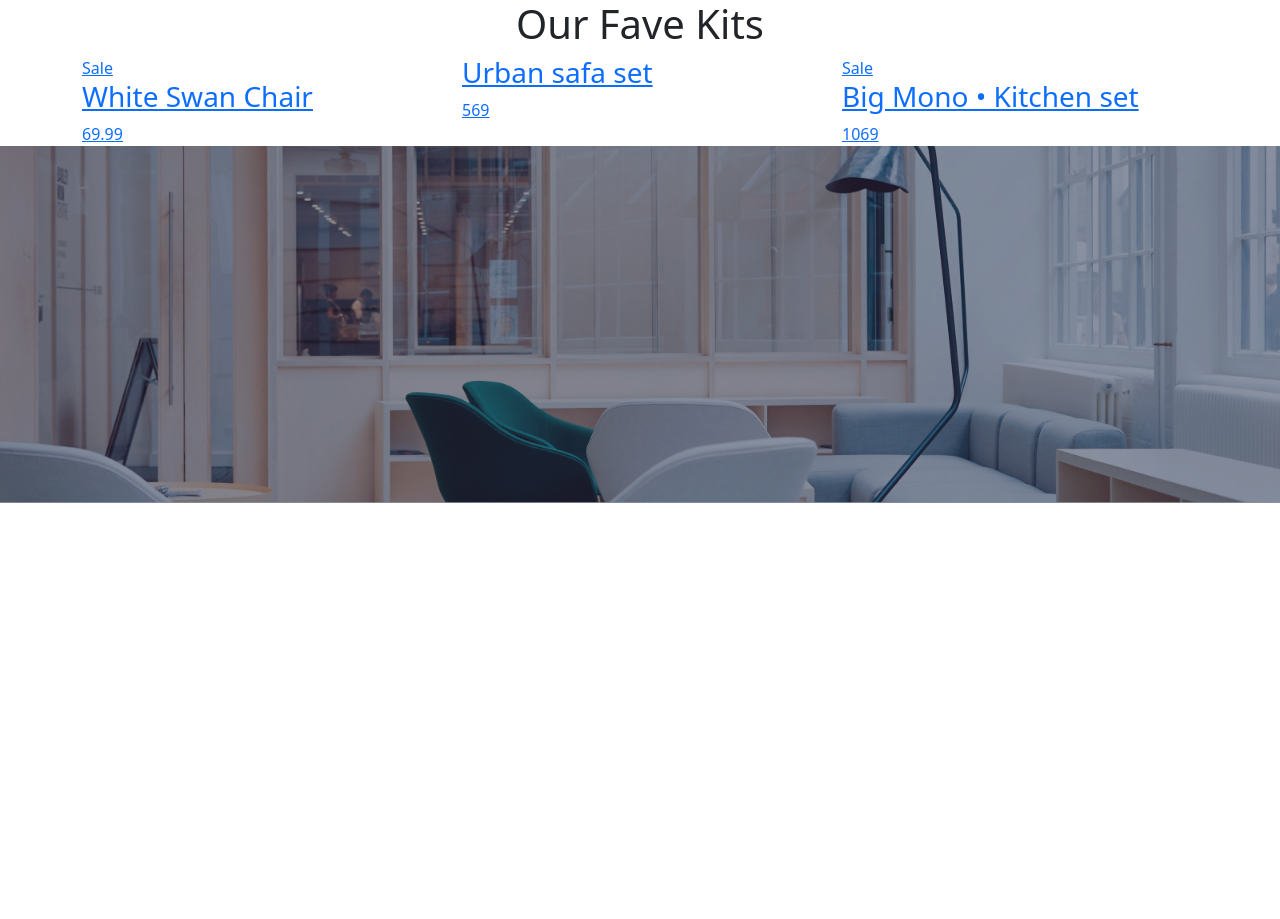
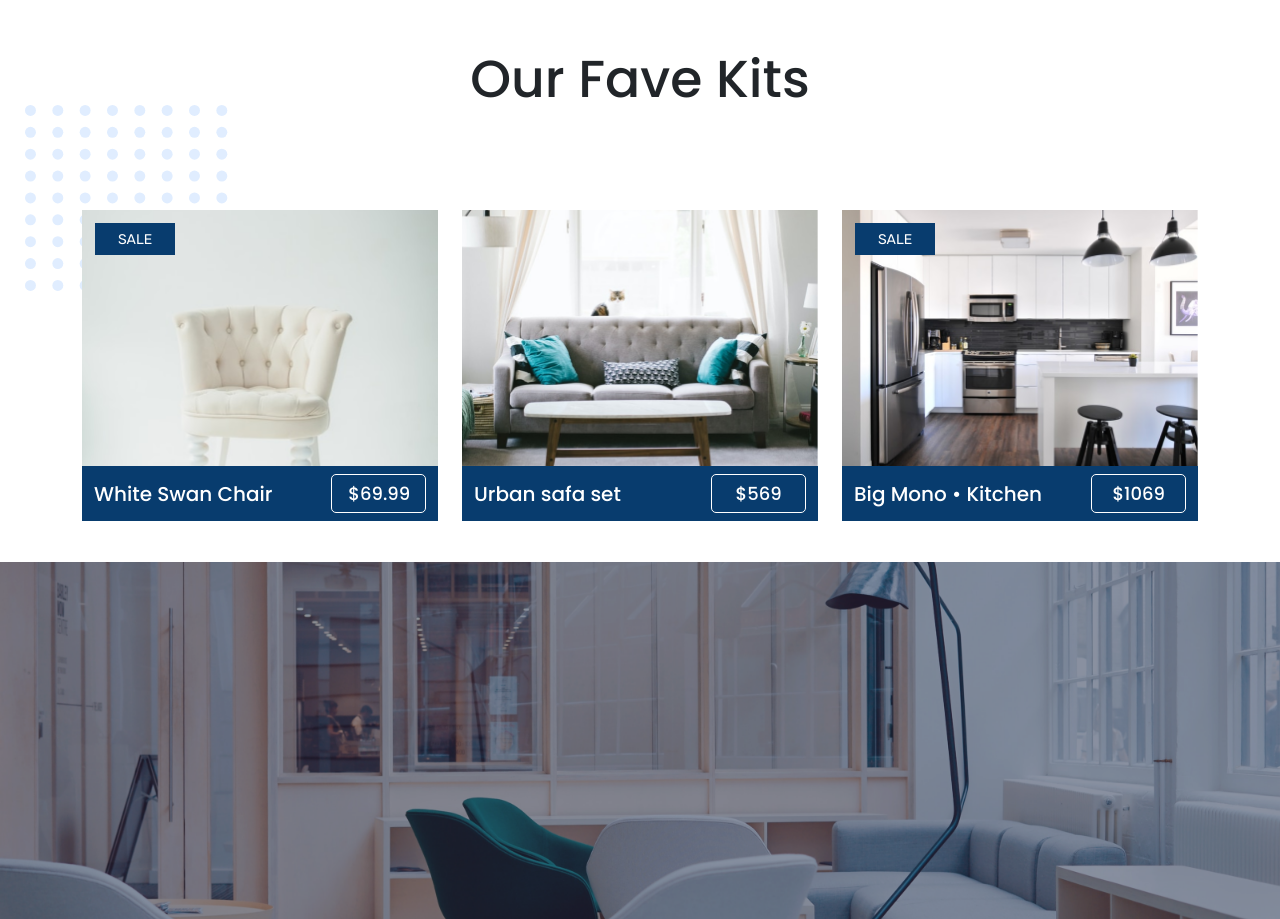
Before and after one commit to MOROZOVcode/Fave-kits, a plain HTML site: page index.html in a window 1280 px wide. Shown: the top 919 px of the page. Before the commit the page ends 800 px from the top, so only its background shows below. Drawn offline with nearby package versions, Linux system fonts and the light colour scheme.

Commit message:
Сформерует сайт

```diff
--- a/index.html
+++ b/index.html
@@ -10,40 +10,55 @@
       integrity="sha384-EVSTQN3/azprG1Anm3QDgpJLIm9Nao0Yz1ztcQTwFspd3yD65VohhpuuCOmLASjC"
       crossorigin="anonymous"
     />
+    <link rel="stylesheet" href="./styles/style.css" />
     <title>Fave kits</title>
   </head>
   <body>
     <div class="container">
-      <h1 class="text-center">Our Fave Kits</h1>
-      <div class="row">
-        <a href="" class="col">
-          <span>Sale</span>
-          <div class="row">
-            <div class="col">
-              <h3>White Swan Chair</h3>
-              <span>69.99</span>
+      <h1 class="text-center title-h1 mt-5">Our Fave Kits</h1>
+      <div class="row gx-4 mb-5 shop">
+        <img class="dots" src="images/dots.svg" alt="" />
+        <a class="col">
+          <div class="shop-item shop-item01">
+            <span class="sale">Sale</span>
+            <div class="row align-items-center text-info">
+              <div class="col-8">
+                <h3>White Swan Chair</h3>
+              </div>
+              <div class="col-4">
+                <p>$69.99</p>
+              </div>
             </div>
           </div>
         </a>
-        <a href="" class="col">
-          <div class="row">
-            <div class="col">
-              <h3>Urban safa set</h3>
-              <span>569</span>
+        <a class="col">
+          <div class="shop-item shop-item02">
+            <span class="sale nosale">Sale</span>
+            <div class="row align-items-center text-info">
+              <div class="col-8">
+                <h3>Urban safa set</h3>
+              </div>
+              <div class="col-4">
+                <p>$569</p>
+              </div>
             </div>
           </div>
         </a>
-        <a href="" class="col">
-          <span>Sale</span>
-          <div class="row">
-            <div class="col">
-              <h3>Big Mono • Kitchen set</h3>
-              <span>1069</span>
+        <a class="col">
+          <div class="shop-item shop-item03">
+            <span class="sale">Sale</span>
+            <div class="row align-items-center text-info">
+              <div class="col-8">
+                <h3>Big Mono • Kitchen</h3>
+              </div>
+              <div class="col-4">
+                <p>$1069</p>
+              </div>
             </div>
           </div>
         </a>
       </div>
     </div>
-    <img class="w-100" src="./images/picture.png" alt="Picture" />
+    <img class="w-100 mt-5 mb-5" src="./images/picture.png" alt="Picture" />
   </body>
 </html>
--- a/styles/style.css
+++ b/styles/style.css
@@ -0,0 +1,91 @@
+@import url('https://fonts.googleapis.com/css2?family=Poppins:wght@500&family=Rubik&display=swap');
+
+body {
+	font-family: 'Poppins', sans-serif;
+}
+
+.container {
+	max-width: 1140px;
+}
+
+.title-h1 {
+	font-size: 52px;
+}
+
+.shop {
+	margin-top: 100px;
+	position: relative;
+}
+
+.shop-item {
+	height: 256px;
+	position: relative;
+	background-repeat: no-repeat;
+	background-size: cover;
+	background-position: center center;
+}
+
+.shop-item01 {
+	background-image: url(../images/item01.png);
+}
+
+.shop-item02 {
+	background-image: url(../images/item02.png);
+}
+
+.shop-item03 {
+	background-image: url(../images/item03.png);
+}
+
+.sale {
+	font-family: 'Rubik', sans-serif;
+	background-color: #083C6E;
+	color: #fff;
+	font-size: 14px;
+	text-transform: uppercase;
+	padding: 6px 23px 5px;
+	position: absolute;
+	top: 13px;
+	left: 13px;
+}
+
+.nosale {
+	visibility: hidden;
+}
+
+.text-info {
+	position: absolute;
+	bottom: -55px;
+	left: .75rem;
+	width: 100%;
+	background-color: #083C6E;
+	padding-top: 8px;
+	padding-bottom: 8px;
+}
+
+.text-info .col-4 {
+	text-align: center;
+}
+
+.text-info h3 {
+	font-size: 20px;
+	color: #fff;
+	margin-bottom: 0;
+}
+
+.text-info p {
+	font-size: 18px;
+	color: #fff;
+	border: 1.5px solid #fff;
+	border-radius: 5px;
+	padding: 5px 16px;
+	margin-bottom: 0;
+}
+
+.dots {
+	max-width: 227px;
+	position: absolute;
+	top: -105px;
+	left: -57px;
+	z-index: -1;
+}
```
